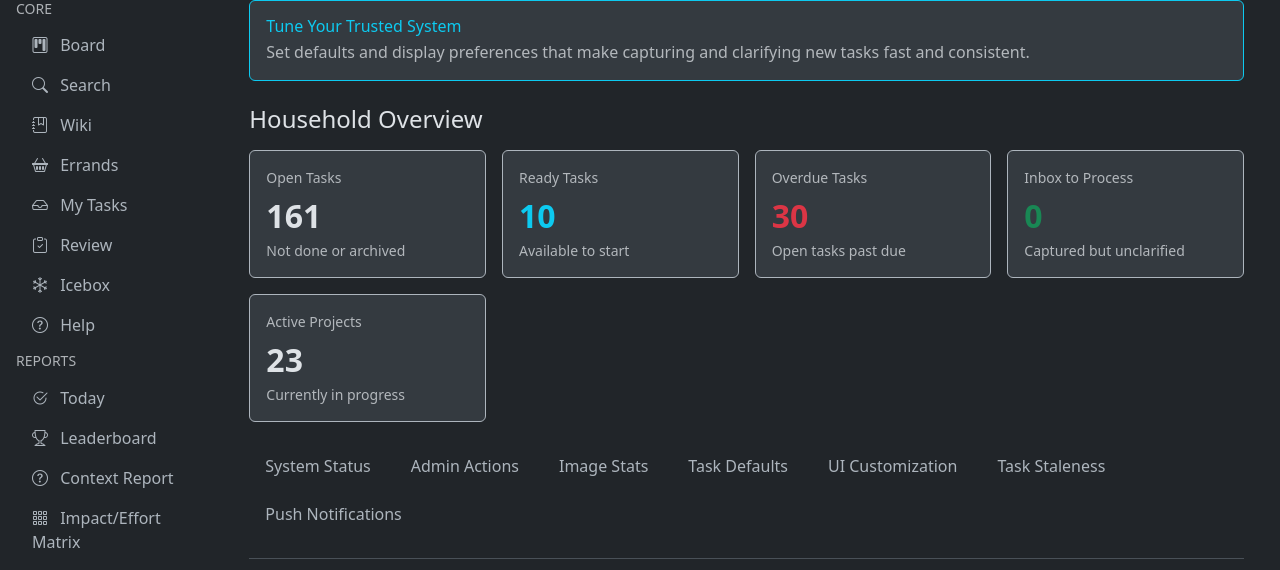
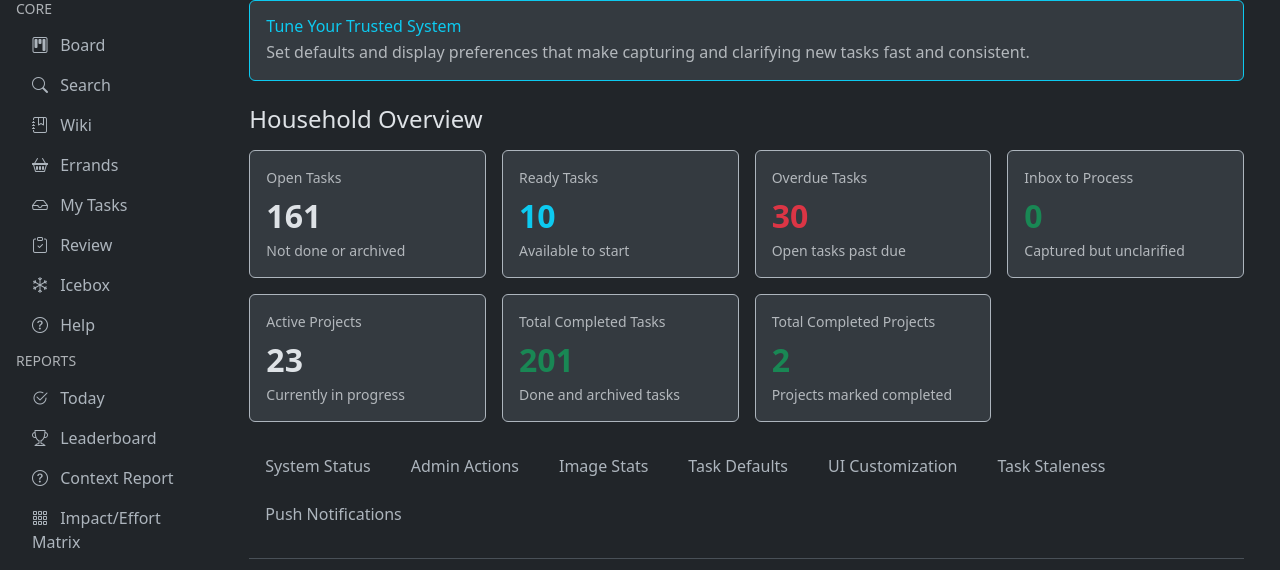
Before and after one commit to jasonbartholme/gtd-household, a Flask app: page /admin in a window 1280 px wide. Shown: the part 151-721 px from the top of the page. Run offline with Flask 3, Linux system fonts and the light colour scheme.

Commit message:
Added new cards for Settings

```diff
--- a/app.py
+++ b/app.py
@@ -2575,6 +2575,8 @@ def settings_view():
         'ready_tasks': 0,
         'overdue_tasks': 0,
         'active_projects': 0,
+        'completed_tasks': 0,
+        'completed_projects': 0,
         'unprocessed_inbox_items': 0,
         'has_today_activity': False,
         'average_tasks_completed': 0,
@@ -2614,6 +2616,16 @@ def settings_view():
                 ActionItem.due_date < today_start
             ).count(),
             'active_projects': Project.query.filter_by(household_id=hid, status='active', is_deleted=False).count(),
+            'completed_tasks': ActionItem.query.filter(
+                ActionItem.household_id == hid,
+                ActionItem.is_deleted == False,
+                ActionItem.status.in_(['done', 'archived'])
+            ).count(),
+            'completed_projects': Project.query.filter_by(
+                household_id=hid,
+                status='completed',
+                is_deleted=False
+            ).count(),
             'unprocessed_inbox_items': InboxItem.query.filter_by(household_id=hid, processed_at=None).count(),
             'has_today_activity': bool(completed_today),
             'active_users_today': len(user_activity),
--- a/templates/settings.html
+++ b/templates/settings.html
@@ -55,6 +55,24 @@
                         <div class="text-muted small mb-1">Active Projects</div>
                         <div class="fs-2 fw-semibold">{{ overview.active_projects }}</div>
                         <div class="small text-muted">Currently in progress</div>
+                    </div>
+                </div>
+            </div>
+            <div class="col-sm-6 col-xl-3">
+                <div class="card h-100">
+                    <div class="card-body">
+                        <div class="text-muted small mb-1">Total Completed Tasks</div>
+                        <div class="fs-2 fw-semibold text-success">{{ overview.completed_tasks }}</div>
+                        <div class="small text-muted">Done and archived tasks</div>
+                    </div>
+                </div>
+            </div>
+            <div class="col-sm-6 col-xl-3">
+                <div class="card h-100">
+                    <div class="card-body">
+                        <div class="text-muted small mb-1">Total Completed Projects</div>
+                        <div class="fs-2 fw-semibold text-success">{{ overview.completed_projects }}</div>
+                        <div class="small text-muted">Projects marked completed</div>
                     </div>
                 </div>
             </div>
```
